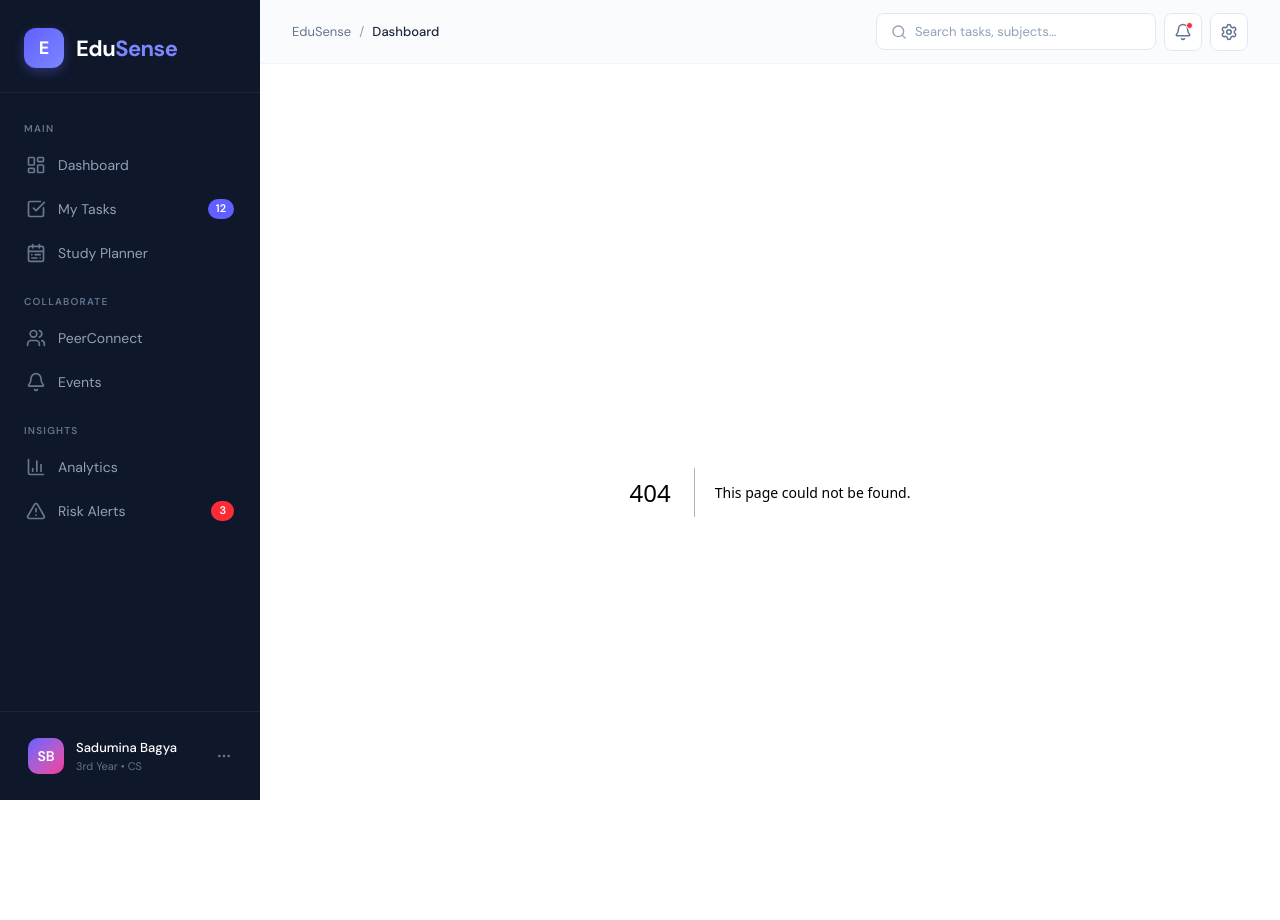
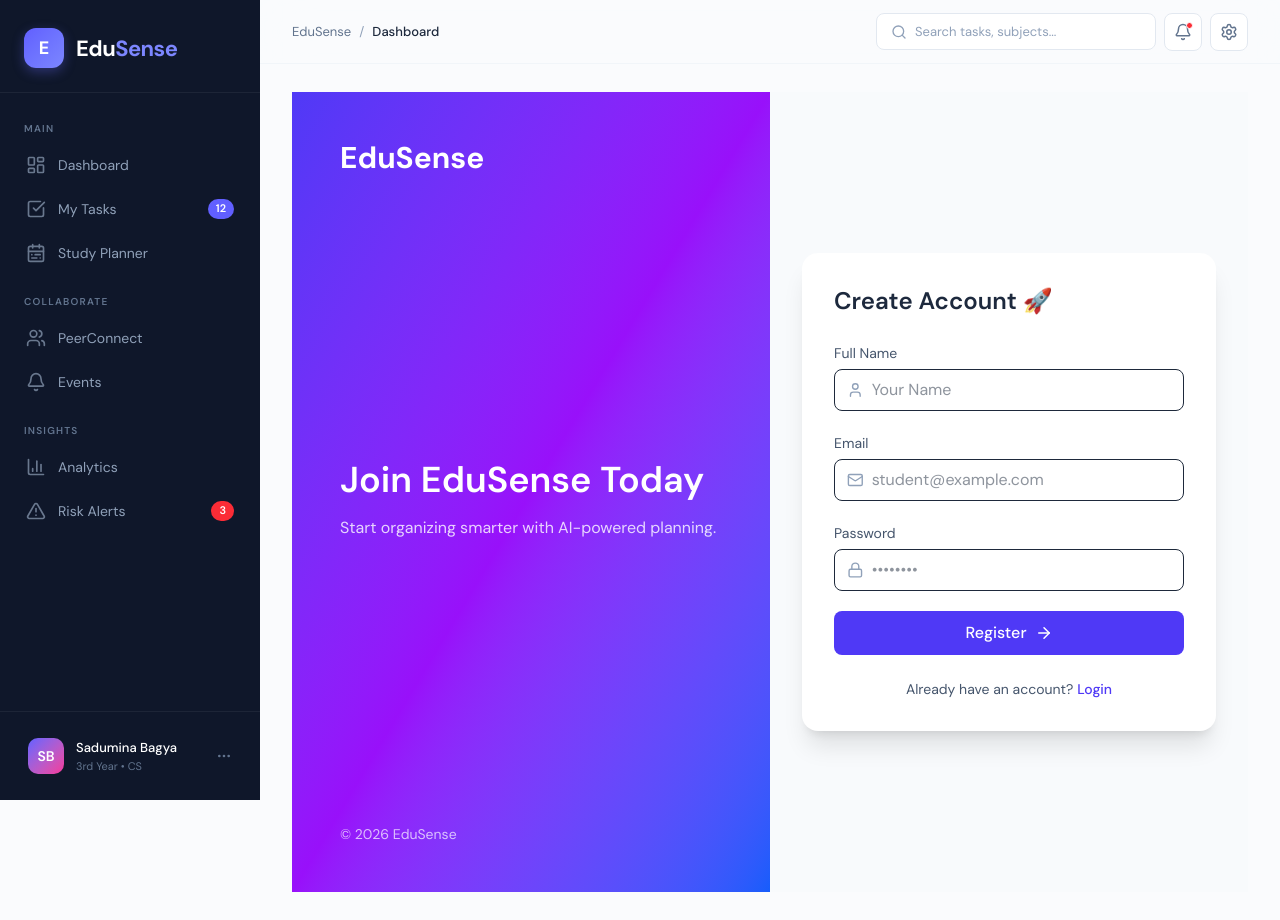
Before and after one commit to ITPM-Project-EduSense/EduSense, a Next.js app in the folder frontend/: page /register in a window 1280 px wide. Before the commit this address had no page. Built offline with nearby package versions, Linux system fonts and the light colour scheme; no server answers.

Commit message:
add reg and login

```diff
--- /dev/null
+++ b/frontend/src/app/login/page.tsx
@@ -0,0 +1,145 @@
+"use client";
+
+import { useState } from "react";
+import { useRouter } from "next/navigation";
+import { Mail, Lock, Loader2, ArrowRight } from "lucide-react";
+import { apiFetch } from "@/lib/api";
+
+export default function LoginPage() {
+  const router = useRouter();
+
+  const [email, setEmail] = useState("");
+  const [password, setPassword] = useState("");
+
+  const [loading, setLoading] = useState(false);
+  const [error, setError] = useState<string | null>(null);
+
+  async function handleSubmit(e: React.FormEvent) {
+    e.preventDefault();
+    setError(null);
+    setLoading(true);
+
+    try {
+      await apiFetch("/auth/login", {
+        method: "POST",
+        body: JSON.stringify({ email, password }),
+      });
+
+      router.push("/planner"); // Redirect after login
+    } catch (err: any) {
+      setError(err.message);
+    } finally {
+      setLoading(false);
+    }
+  }
+
+  return (
+    <div className="min-h-screen flex">
+
+      {/* LEFT SIDE — BRANDING */}
+      <div className="hidden lg:flex w-1/2 bg-gradient-to-br from-indigo-600 via-purple-600 to-blue-600 text-white p-12 flex-col justify-between">
+
+        <div>
+          <h1 className="text-3xl font-bold">EduSense</h1>
+        </div>
+
+        <div className="space-y-6">
+          <h2 className="text-4xl font-semibold leading-tight">
+            Master Your Productivity.
+          </h2>
+          <p className="text-lg text-white/80">
+            AI-powered planner built to help students organize,
+            prioritize and achieve more every day.
+          </p>
+        </div>
+
+        <div className="text-sm text-white/70">
+          © {new Date().getFullYear()} EduSense
+        </div>
+      </div>
+
+      {/* RIGHT SIDE — LOGIN FORM */}
+      <div className="flex w-full lg:w-1/2 items-center justify-center bg-slate-50 p-8">
+
+        <div className="w-full max-w-md bg-white shadow-xl rounded-2xl p-8">
+
+          <h2 className="text-2xl font-semibold text-slate-800 mb-6">
+            Welcome Back 👋
+          </h2>
+
+          {error && (
+            <div className="mb-4 p-3 rounded-lg bg-red-100 text-red-600 text-sm">
+              {error}
+            </div>
+          )}
+
+          <form onSubmit={handleSubmit} className="space-y-5">
+
+            {/* Email */}
+            <div>
+              <label className="text-sm text-slate-600">Email</label>
+              <div className="mt-1 flex items-center border rounded-lg px-3 py-2 focus-within:ring-2 focus-within:ring-indigo-500">
+                <Mail size={18} className="text-slate-400 mr-2" />
+                <input
+                  type="email"
+                  required
+                  value={email}
+                  onChange={(e) => setEmail(e.target.value)}
+                  className="w-full outline-none bg-transparent"
+                  placeholder="student@example.com"
+                />
+              </div>
+            </div>
+
+            {/* Password */}
+            <div>
+              <label className="text-sm text-slate-600">Password</label>
+              <div className="mt-1 flex items-center border rounded-lg px-3 py-2 focus-within:ring-2 focus-within:ring-indigo-500">
+                <Lock size={18} className="text-slate-400 mr-2" />
+                <input
+                  type="password"
+                  required
+                  value={password}
+                  onChange={(e) => setPassword(e.target.value)}
+                  className="w-full outline-none bg-transparent"
+                  placeholder="••••••••"
+                />
+              </div>
+            </div>
+
+            {/* Submit Button */}
+            <button
+              type="submit"
+              disabled={loading}
+              className="w-full flex items-center justify-center gap-2 bg-indigo-600 hover:bg-indigo-700 transition text-white py-2.5 rounded-lg font-medium disabled:opacity-60"
+            >
+              {loading ? (
+                <>
+                  <Loader2 size={18} className="animate-spin" />
+                  Logging in...
+                </>
+              ) : (
+                <>
+                  Login
+                  <ArrowRight size={18} />
+                </>
+              )}
+            </button>
+
+          </form>
+
+          <p className="text-sm text-slate-600 mt-6 text-center">
+            Don’t have an account?{" "}
+            <a
+              href="/register"
+              className="text-indigo-600 hover:underline font-medium"
+            >
+              Create one
+            </a>
+          </p>
+
+        </div>
+      </div>
+    </div>
+  );
+}
--- /dev/null
+++ b/frontend/src/app/register/page.tsx
@@ -0,0 +1,161 @@
+"use client";
+
+import { useState } from "react";
+import { useRouter } from "next/navigation";
+import { Mail, Lock, User, Loader2, ArrowRight } from "lucide-react";
+import { apiFetch } from "@/lib/api";
+
+export default function RegisterPage() {
+  const router = useRouter();
+
+  // ✅ State variables
+  const [fullName, setFullName] = useState("");
+  const [email, setEmail] = useState("");
+  const [password, setPassword] = useState("");
+
+  const [loading, setLoading] = useState(false);
+  const [error, setError] = useState<string | null>(null);
+
+  async function handleSubmit(e: React.FormEvent) {
+    e.preventDefault();
+    setError(null);
+    setLoading(true);
+
+    try {
+      await apiFetch("/auth/register", {
+        method: "POST",
+        body: JSON.stringify({
+          full_name: fullName,  // ✅ match backend field
+          email,
+          password,
+        }),
+      });
+
+      router.push("/login");
+    } catch (err: any) {
+      setError(err.message);
+    } finally {
+      setLoading(false);
+    }
+  }
+
+  return (
+    <div className="min-h-screen flex">
+
+      {/* LEFT PANEL */}
+      <div className="hidden lg:flex w-1/2 bg-gradient-to-br from-indigo-600 via-purple-600 to-blue-600 text-white p-12 flex-col justify-between">
+        <h1 className="text-3xl font-bold">EduSense</h1>
+
+        <div>
+          <h2 className="text-4xl font-semibold mb-4">
+            Join EduSense Today
+          </h2>
+          <p className="text-white/80">
+            Start organizing smarter with AI-powered planning.
+          </p>
+        </div>
+
+        <div className="text-sm text-white/70">
+          © {new Date().getFullYear()} EduSense
+        </div>
+      </div>
+
+      {/* RIGHT PANEL */}
+      <div className="flex w-full lg:w-1/2 items-center justify-center bg-slate-50 p-8">
+        <div className="w-full max-w-md bg-white shadow-xl rounded-2xl p-8">
+
+          <h2 className="text-2xl font-semibold text-slate-800 mb-6">
+            Create Account 🚀
+          </h2>
+
+          {error && (
+            <div className="mb-4 p-3 rounded-lg bg-red-100 text-red-600 text-sm">
+              {error}
+            </div>
+          )}
+
+          <form onSubmit={handleSubmit} className="space-y-5">
+
+            {/* Full Name */}
+            <div>
+              <label className="text-sm text-slate-600">Full Name</label>
+              <div className="mt-1 flex items-center border rounded-lg px-3 py-2 focus-within:ring-2 focus-within:ring-indigo-500">
+                <User size={18} className="text-slate-400 mr-2" />
+                <input
+                  type="text"
+                  required
+                  value={fullName}
+                  onChange={(e) => setFullName(e.target.value)}
+                  className="w-full outline-none bg-transparent"
+                  placeholder="Your Name"
+                />
+              </div>
+            </div>
+
+            {/* Email */}
+            <div>
+              <label className="text-sm text-slate-600">Email</label>
+              <div className="mt-1 flex items-center border rounded-lg px-3 py-2 focus-within:ring-2 focus-within:ring-indigo-500">
+                <Mail size={18} className="text-slate-400 mr-2" />
+                <input
+                  type="email"
+                  required
+                  value={email}
+                  onChange={(e) => setEmail(e.target.value)}
+                  className="w-full outline-none bg-transparent"
+                  placeholder="student@example.com"
+                />
+              </div>
+            </div>
+
+            {/* Password */}
+            <div>
+              <label className="text-sm text-slate-600">Password</label>
+              <div className="mt-1 flex items-center border rounded-lg px-3 py-2 focus-within:ring-2 focus-within:ring-indigo-500">
+                <Lock size={18} className="text-slate-400 mr-2" />
+                <input
+                  type="password"
+                  required
+                  value={password}
+                  onChange={(e) => setPassword(e.target.value)}
+                  className="w-full outline-none bg-transparent"
+                  placeholder="••••••••"
+                />
+              </div>
+            </div>
+
+            <button
+              type="submit"
+              disabled={loading}
+              className="w-full flex items-center justify-center gap-2 bg-indigo-600 hover:bg-indigo-700 transition text-white py-2.5 rounded-lg font-medium disabled:opacity-60"
+            >
+              {loading ? (
+                <>
+                  <Loader2 size={18} className="animate-spin" />
+                  Creating...
+                </>
+              ) : (
+                <>
+                  Register
+                  <ArrowRight size={18} />
+                </>
+              )}
+            </button>
+
+          </form>
+
+          <p className="text-sm text-slate-600 mt-6 text-center">
+            Already have an account?{" "}
+            <a
+              href="/login"
+              className="text-indigo-600 hover:underline font-medium"
+            >
+              Login
+            </a>
+          </p>
+
+        </div>
+      </div>
+    </div>
+  );
+}
```
